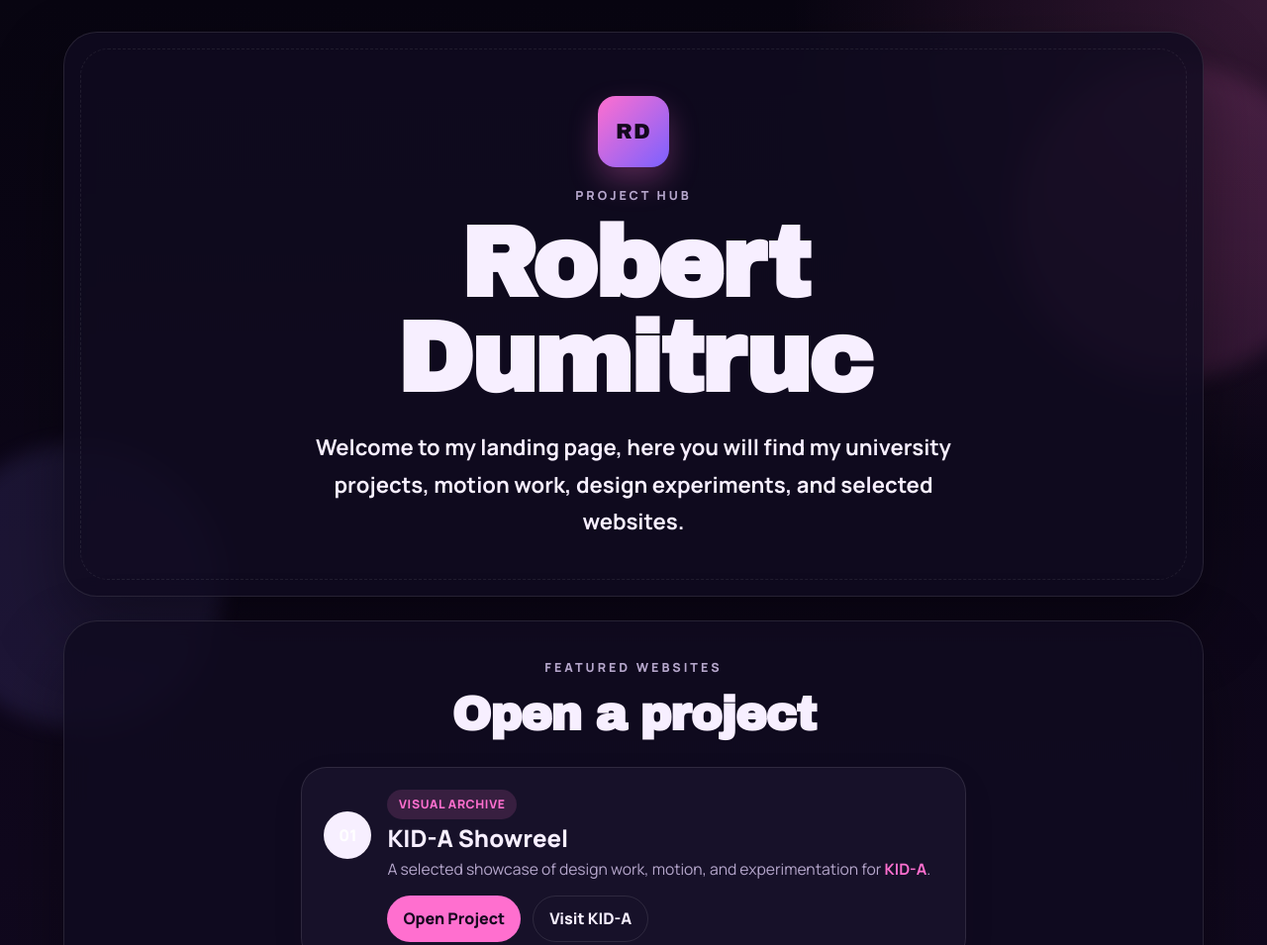
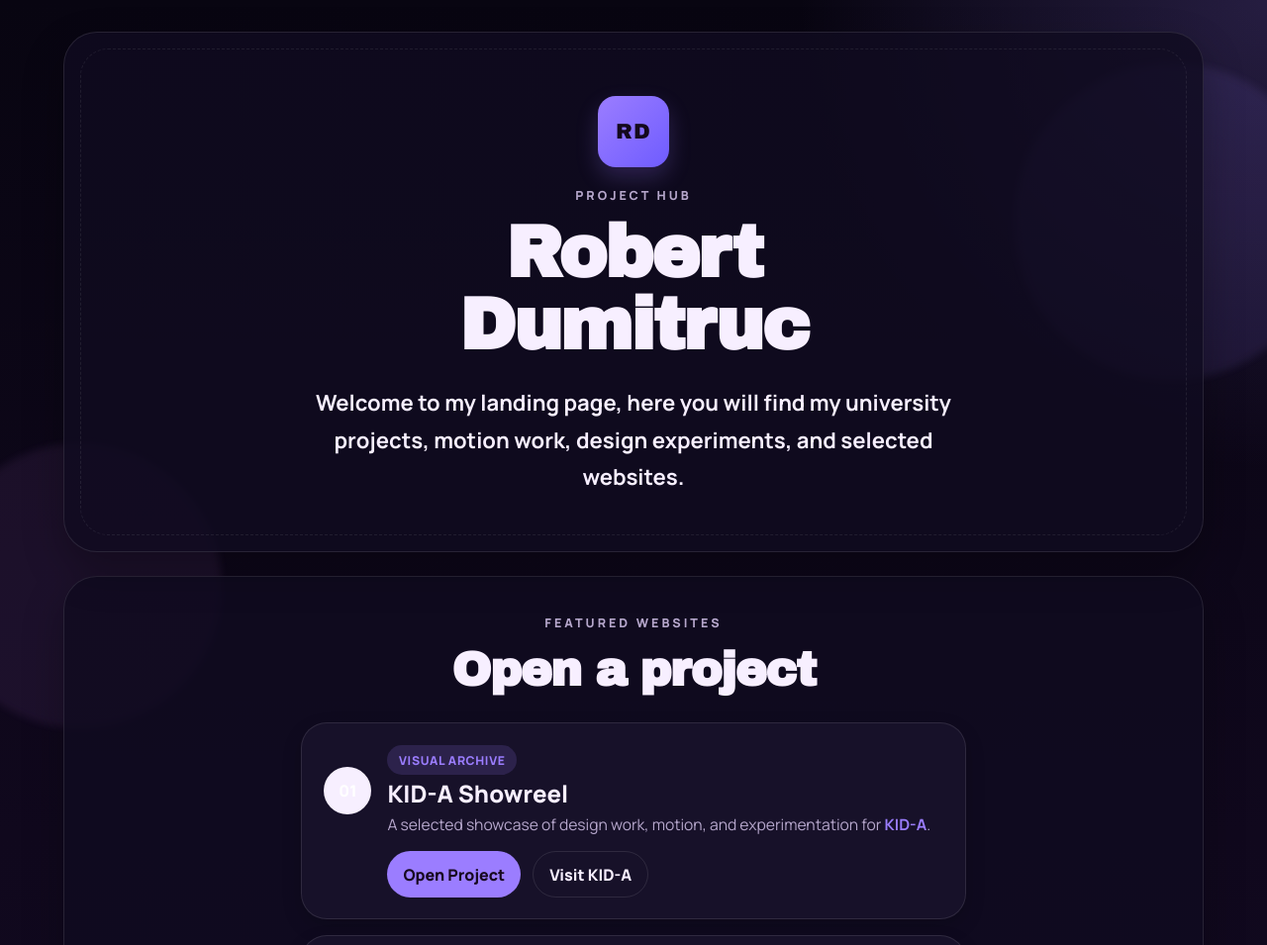
Before and after one commit to RobertDumitruc/robertdumitruc.github.io, a plain HTML site: page index.html in a window 1280 px wide. Shown: the top 955 px of the page at 99% size. Drawn offline with Linux system fonts and the light colour scheme.

Commit message:
Updates to index.html

```diff
--- a/style.css
+++ b/style.css
@@ -5,11 +5,11 @@
   --surface-strong: #171129;
   --ink: #f7efff;
   --muted: #b6a7cc;
-  --accent: #ff6fcf;
-  --accent-soft: rgba(255, 111, 207, 0.14);
-  --accent-warm: #8b7dff;
+  --accent: #9b7dff;
+  --accent-soft: rgba(155, 125, 255, 0.16);
+  --accent-warm: #d68cff;
   --line: rgba(255, 255, 255, 0.1);
-  --shadow: 0 30px 70px rgba(0, 0, 0, 0.38);
+  --shadow: 0 18px 42px rgba(0, 0, 0, 0.28);
 }
 
 * {
@@ -26,8 +26,8 @@ body {
   font-family: "Manrope", sans-serif;
   color: var(--ink);
   background:
-    radial-gradient(circle at top right, rgba(255, 111, 207, 0.18), transparent 24%),
-    radial-gradient(circle at bottom left, rgba(139, 125, 255, 0.16), transparent 26%),
+    radial-gradient(circle at top right, rgba(155, 125, 255, 0.2), transparent 24%),
+    radial-gradient(circle at bottom left, rgba(214, 140, 255, 0.12), transparent 26%),
     linear-gradient(180deg, var(--bg) 0%, #10081d 56%, var(--bg-deep) 100%);
   overflow-x: hidden;
 }
@@ -40,7 +40,8 @@ body::after {
   z-index: 0;
   border-radius: 999px;
   pointer-events: none;
-  filter: blur(10px);
+  filter: blur(4px);
+  opacity: 0.75;
 }
 
 body::before {
@@ -48,7 +49,7 @@ body::before {
   height: 20rem;
   top: 4rem;
   right: -4rem;
-  background: rgba(255, 111, 207, 0.13);
+  background: rgba(155, 125, 255, 0.14);
 }
 
 body::after {
@@ -56,7 +57,7 @@ body::after {
   height: 18rem;
   left: -4rem;
   bottom: 4rem;
-  background: rgba(139, 125, 255, 0.12);
+  background: rgba(214, 140, 255, 0.1);
 }
 
 .page-shell {
@@ -72,7 +73,6 @@ body::after {
   border: 1px solid var(--line);
   border-radius: 34px;
   background: var(--surface);
-  backdrop-filter: blur(12px);
   box-shadow: var(--shadow);
 }
 
@@ -99,12 +99,12 @@ body::after {
   display: grid;
   place-items: center;
   border-radius: 18px;
-  background: linear-gradient(135deg, var(--accent), #7b61ff);
+  background: linear-gradient(135deg, var(--accent), #6f5cff);
   color: #14091d;
   font-family: "Archivo Black", sans-serif;
   font-size: 1.35rem;
   letter-spacing: 0.06em;
-  box-shadow: 0 14px 30px rgba(255, 111, 207, 0.28);
+  box-shadow: 0 10px 22px rgba(155, 125, 255, 0.22);
 }
 
 .eyebrow,
@@ -125,9 +125,9 @@ h2 {
 }
 
 h1 {
-  font-size: clamp(3rem, 8vw, 6.25rem);
-  line-height: 0.96;
-  max-width: 12ch;
+  font-size: clamp(2.4rem, 6vw, 4.6rem);
+  line-height: 1;
+  max-width: 10ch;
   margin-inline: auto;
 }
 
@@ -179,7 +179,7 @@ h2 {
   color: inherit;
   background: var(--surface-strong);
   border: 1px solid var(--line);
-  box-shadow: 0 12px 32px rgba(34, 24, 15, 0.08);
+  box-shadow: 0 8px 20px rgba(0, 0, 0, 0.16);
   transition:
     transform 180ms ease,
     box-shadow 180ms ease,
@@ -191,12 +191,12 @@ h2 {
 .project-card:focus-visible {
   transform: translateY(-5px);
   background: #211638;
-  border-color: rgba(255, 111, 207, 0.3);
-  box-shadow: 0 20px 42px rgba(0, 0, 0, 0.34);
+  border-color: rgba(155, 125, 255, 0.34);
+  box-shadow: 0 14px 28px rgba(0, 0, 0, 0.24);
 }
 
 .project-card:focus-visible {
-  outline: 3px solid rgba(255, 111, 207, 0.22);
+  outline: 3px solid rgba(155, 125, 255, 0.24);
   outline-offset: 4px;
 }
 
@@ -285,7 +285,7 @@ h2 {
 }
 
 .project-action:focus-visible {
-  outline: 3px solid rgba(255, 111, 207, 0.22);
+  outline: 3px solid rgba(155, 125, 255, 0.24);
   outline-offset: 3px;
 }
 
```
